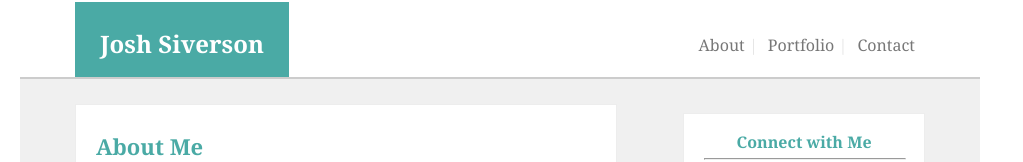
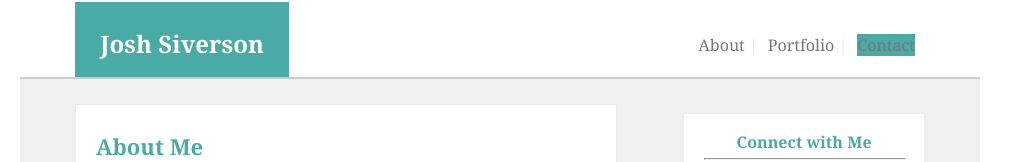
Before and after one commit to siverson90/Basic-Portfolio, a plain HTML site: page index.html in a window 1280 px wide. In both pictures the pointer is over the link "Contact". Shown: the top 162 px of the page, without its empty margins (0-1023 px from the left). Drawn offline with Linux system fonts and the light colour scheme.

Commit message:
add hover to nav links

```diff
--- a/assets/css/style.css
+++ b/assets/css/style.css
@@ -147,6 +147,10 @@ form{
   font-weight: bold;
 }
 
+a:hover{
+  background-color: #4aaaa5;
+}
+
 /*index.html specific*/
 .profilePhoto {
   float: left;
```
